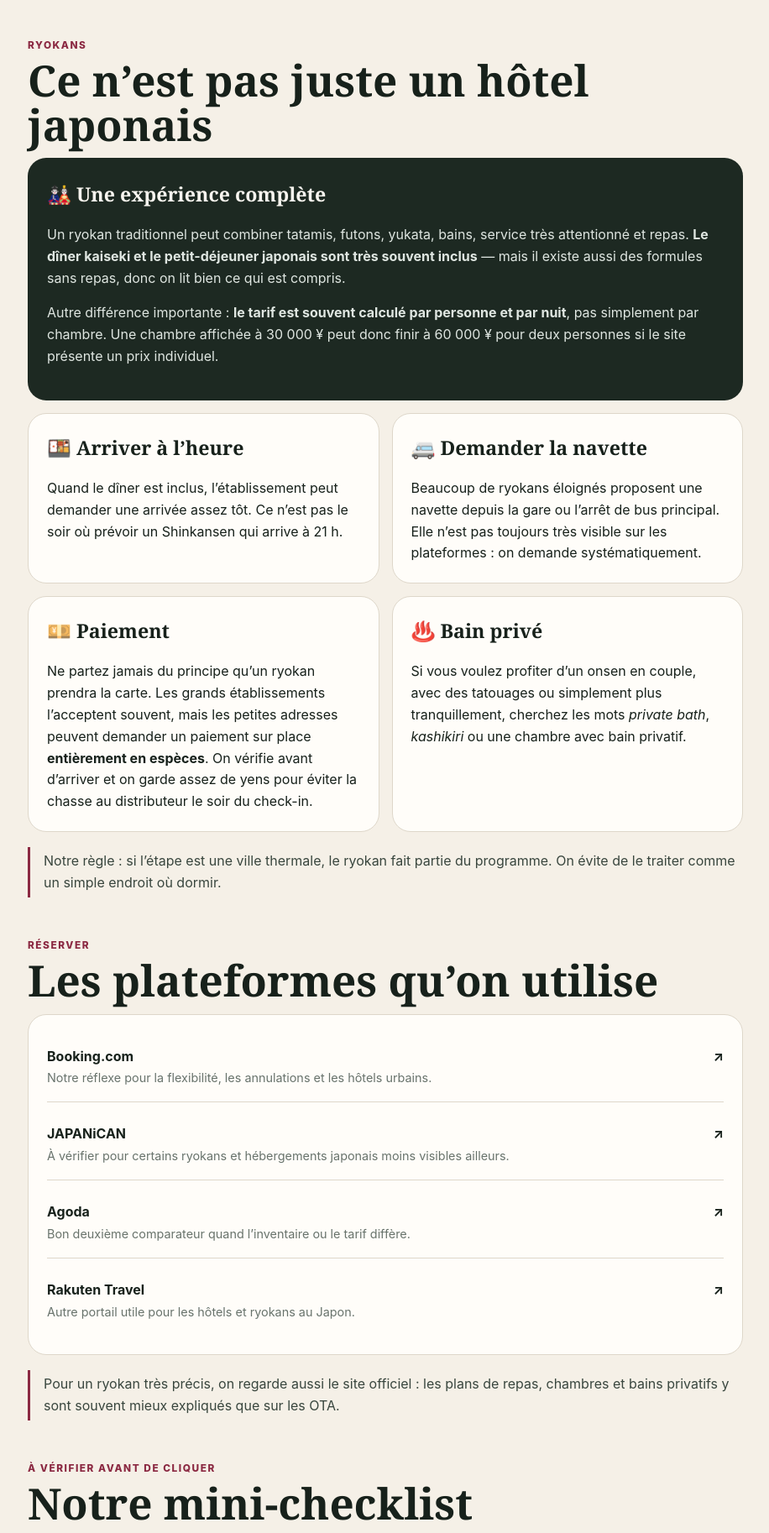
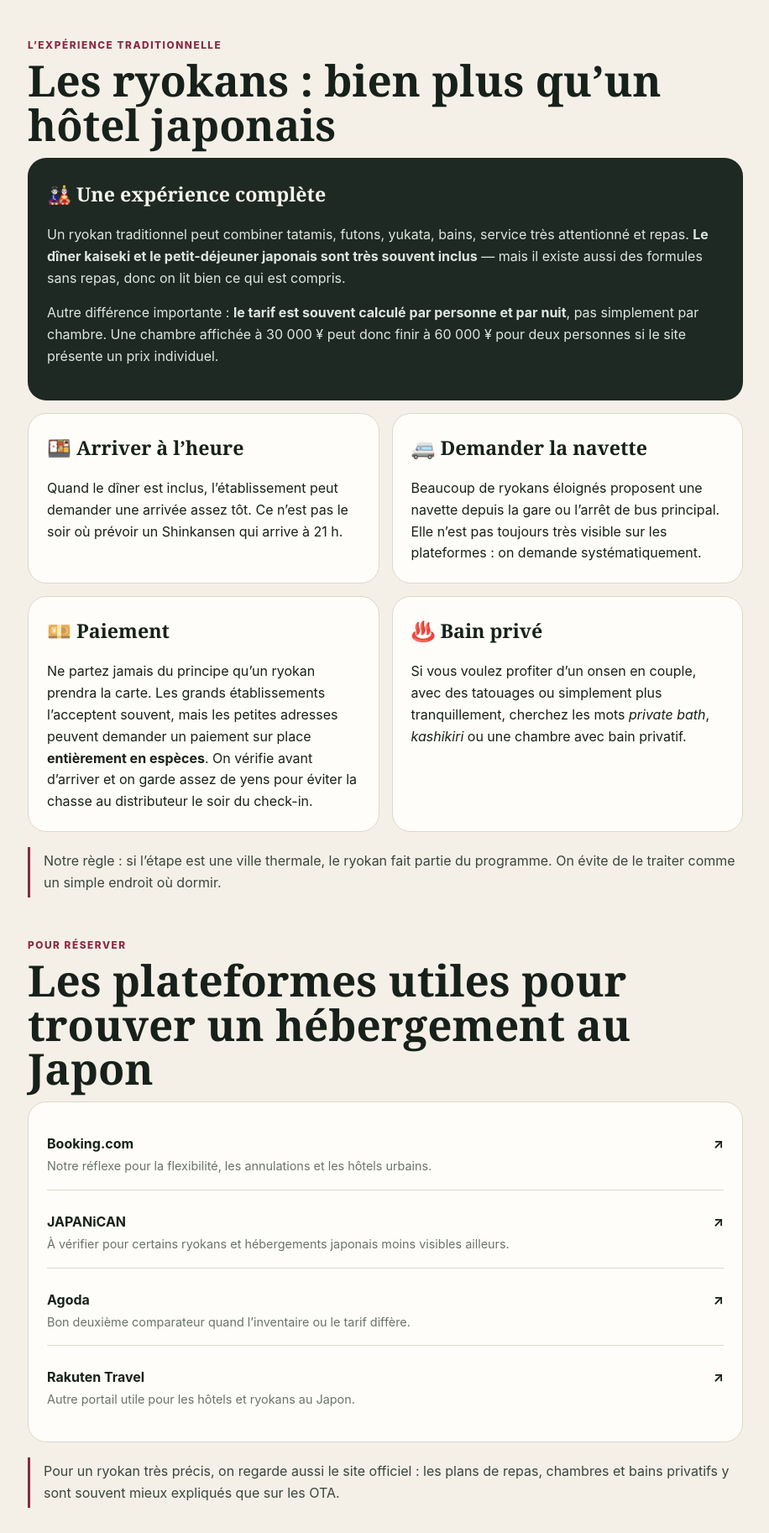
Before and after one commit to Arnaudsyn/Voyages, a plain HTML site: page japon/hebergements/index.html in a window 1280 px wide. Shown: the part 974-2800 px from the top of the page at 84% size, without its empty margins (181-1097 px from the left). Drawn offline with Linux system fonts and the light colour scheme.

Commit message:
Make Japan guide headings self-explanatory

```diff
--- a/japon/hebergements/index.html
+++ b/japon/hebergements/index.html
@@ -16,7 +16,7 @@
   </header>
 
   <section class="article-section">
-    <div class="section-kicker">Hôtels</div><h2>Fiables, propres… parfois minuscules</h2>
+    <div class="section-kicker">Le choix simple</div><h2>Les hôtels au Japon : fiables, propres… parfois minuscules</h2>
     <div class="article-grid">
       <article class="prose-card"><h3>🏨 En ville</h3><p>Dans les grandes villes, on privilégie surtout <strong>la localisation et les connexions de transport</strong>. Le niveau de service est généralement très fiable ; la vraie surprise peut être la taille de la chambre.</p><p>Deux valises ouvertes dans 11 m² peuvent rapidement devenir un jeu de Tetris, donc on vérifie la surface avant de réserver.</p></article>
       <article class="prose-card"><h3>🚉 Près d’une gare</h3><p>Pour une nuit de transition, être à cinq minutes d’une grande gare vaut souvent plus qu’un hôtel plus charmant à vingt-cinq minutes. Au Japon, une bonne localisation simplifie énormément un itinéraire multi-villes.</p></article>
@@ -24,7 +24,7 @@
   </section>
 
   <section class="article-section">
-    <div class="section-kicker">Ryokans</div><h2>Ce n’est pas juste un hôtel japonais</h2>
+    <div class="section-kicker">L’expérience traditionnelle</div><h2>Les ryokans : bien plus qu’un hôtel japonais</h2>
     <div class="callout"><h3>🎎 Une expérience complète</h3><p>Un ryokan traditionnel peut combiner tatamis, futons, yukata, bains, service très attentionné et repas. <strong>Le dîner kaiseki et le petit-déjeuner japonais sont très souvent inclus</strong> — mais il existe aussi des formules sans repas, donc on lit bien ce qui est compris.</p><p>Autre différence importante : <strong>le tarif est souvent calculé par personne et par nuit</strong>, pas simplement par chambre. Une chambre affichée à 30 000 ¥ peut donc finir à 60 000 ¥ pour deux personnes si le site présente un prix individuel.</p></div>
     <div class="article-grid" style="margin-top:15px">
       <article class="prose-card"><h3>🍱 Arriver à l’heure</h3><p>Quand le dîner est inclus, l’établissement peut demander une arrivée assez tôt. Ce n’est pas le soir où prévoir un Shinkansen qui arrive à 21 h.</p></article>
@@ -36,7 +36,7 @@
   </section>
 
   <section class="article-section">
-    <div class="section-kicker">Réserver</div><h2>Les plateformes qu’on utilise</h2>
+    <div class="section-kicker">Pour réserver</div><h2>Les plateformes utiles pour trouver un hébergement au Japon</h2>
     <div class="prose-card link-list">
       <a class="link-row" href="https://www.booking.com/" target="_blank" rel="noopener"><div><strong>Booking.com</strong><span>Notre réflexe pour la flexibilité, les annulations et les hôtels urbains.</span></div><b>↗</b></a>
       <a class="link-row" href="https://www.japanican.com/" target="_blank" rel="noopener"><div><strong>JAPANiCAN</strong><span>À vérifier pour certains ryokans et hébergements japonais moins visibles ailleurs.</span></div><b>↗</b></a>
@@ -47,7 +47,7 @@
   </section>
 
   <section class="article-section">
-    <div class="section-kicker">À vérifier avant de cliquer</div><h2>Notre mini-checklist</h2>
+    <div class="section-kicker">Avant de cliquer</div><h2>La checklist avant de réserver un hébergement</h2>
     <article class="prose-card"><ul class="quick-list"><li>Surface réelle de la chambre</li><li>Distance depuis la gare / dernier bus</li><li>Dîner et petit-déjeuner inclus ou non</li><li>Prix par personne ou par chambre</li><li>Heure limite d’arrivée</li><li>Navette disponible</li><li>Paiement anticipé ou sur place</li><li>Règles tatouages si onsen commun</li></ul></article>
   </section>
 
```
